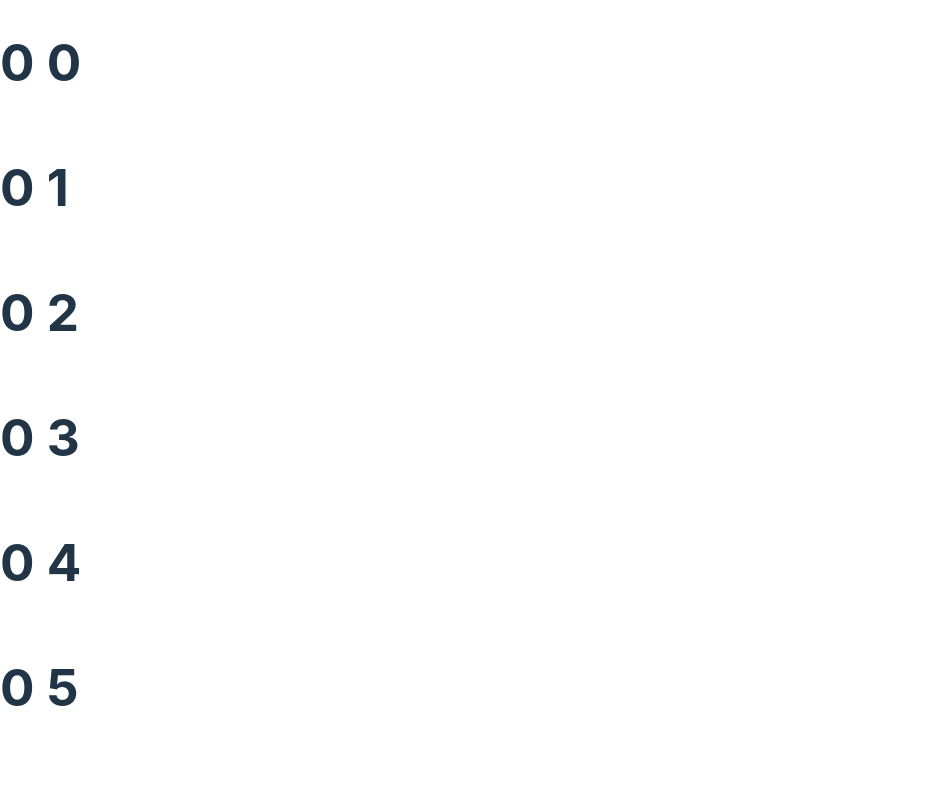
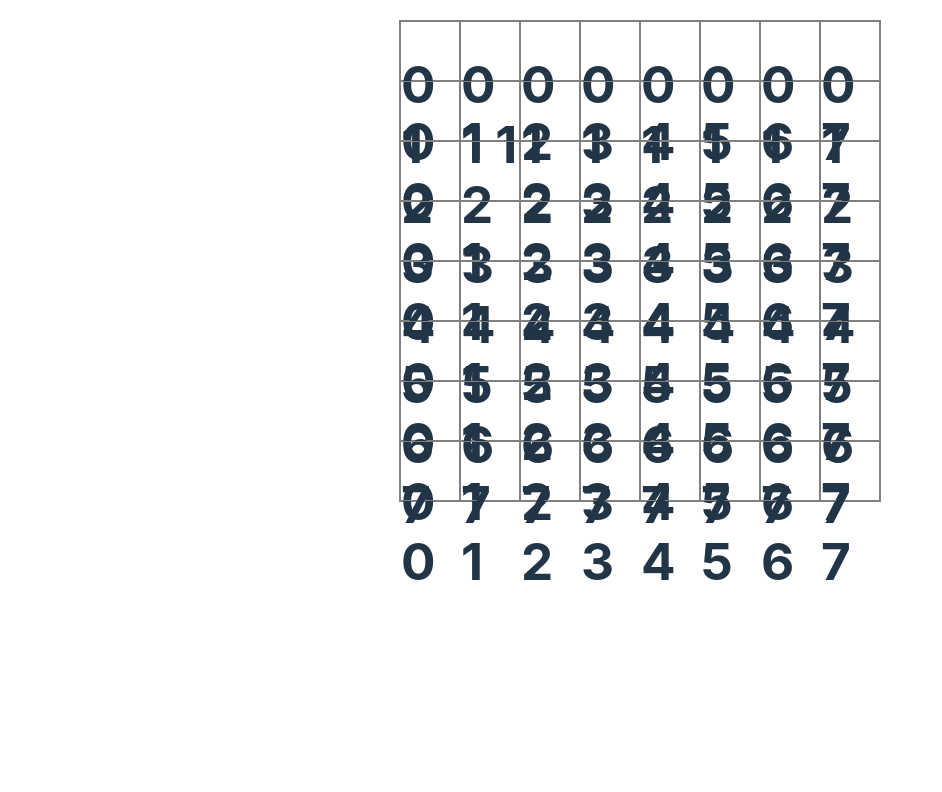
Before and after one commit to Mclilzee/knight-travails-react, a React (Vite) app: page / in a window 1280 px wide. Shown: the top 792 px of the page, without its empty margins (0-942 px from the left). Built offline with nearby package versions, Linux system fonts and the light colour scheme.

Commit message:
Update styling

```diff
--- a/src/main/chess/chess-board.css
+++ b/src/main/chess/chess-board.css
@@ -1,3 +1,10 @@
 .chess-board {
   display: grid;
+  grid-template-columns: repeat(8, min(60px, 10vw, 10vh));
+  grid-template-rows: repeat(8, min(60px, 10vw, 10vh));
+  border: solid 1px grey;
 }
+
+.cell {
+  border: solid 1px grey;
+}
--- a/src/main/index.css
+++ b/src/main/index.css
@@ -26,9 +26,8 @@ a:hover {
 body {
   margin: 0;
   display: flex;
-  place-items: center;
-  min-width: 320px;
-  min-height: 100vh;
+  justify-content: center;
+  padding-top: 20px;
 }
 
 h1 {
```
